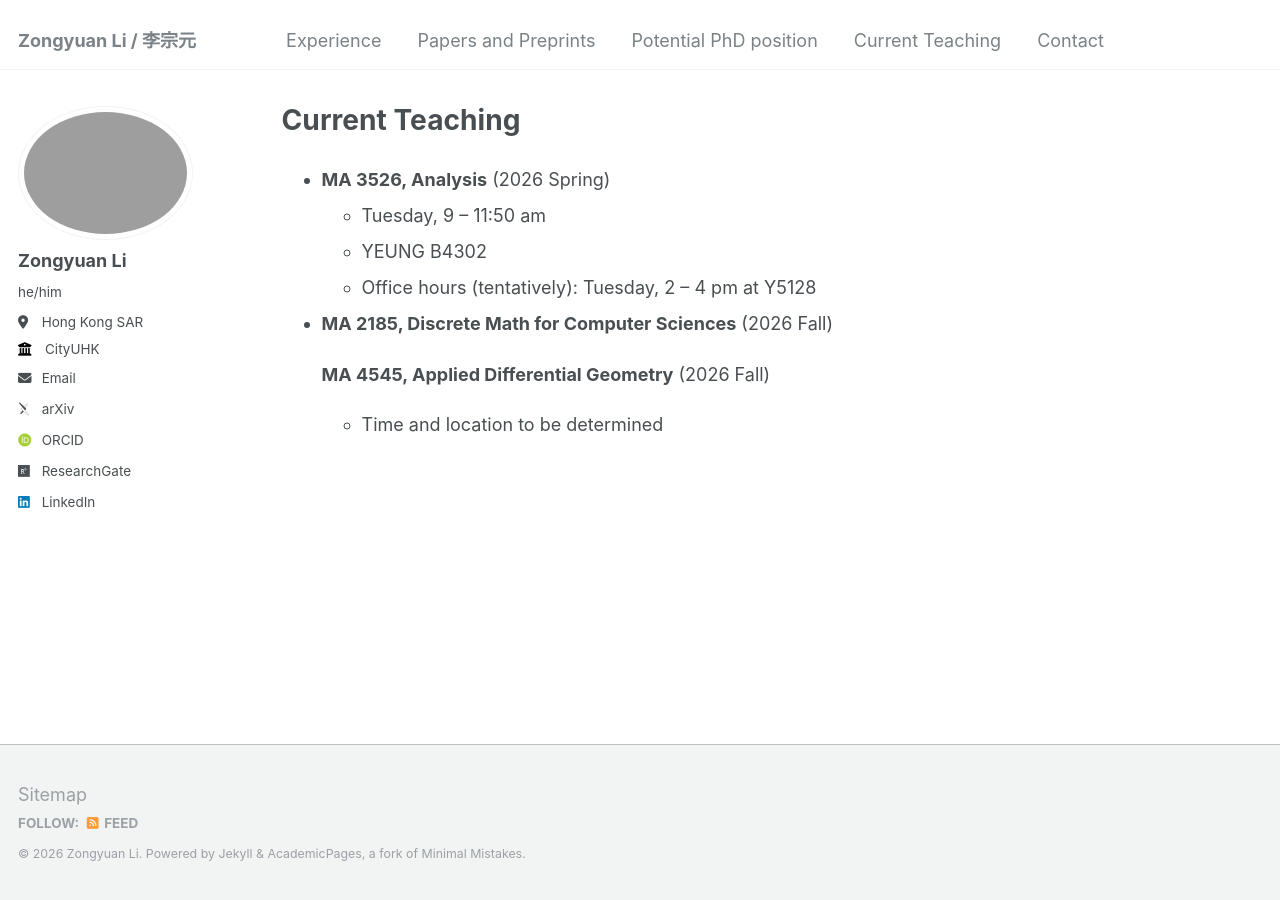
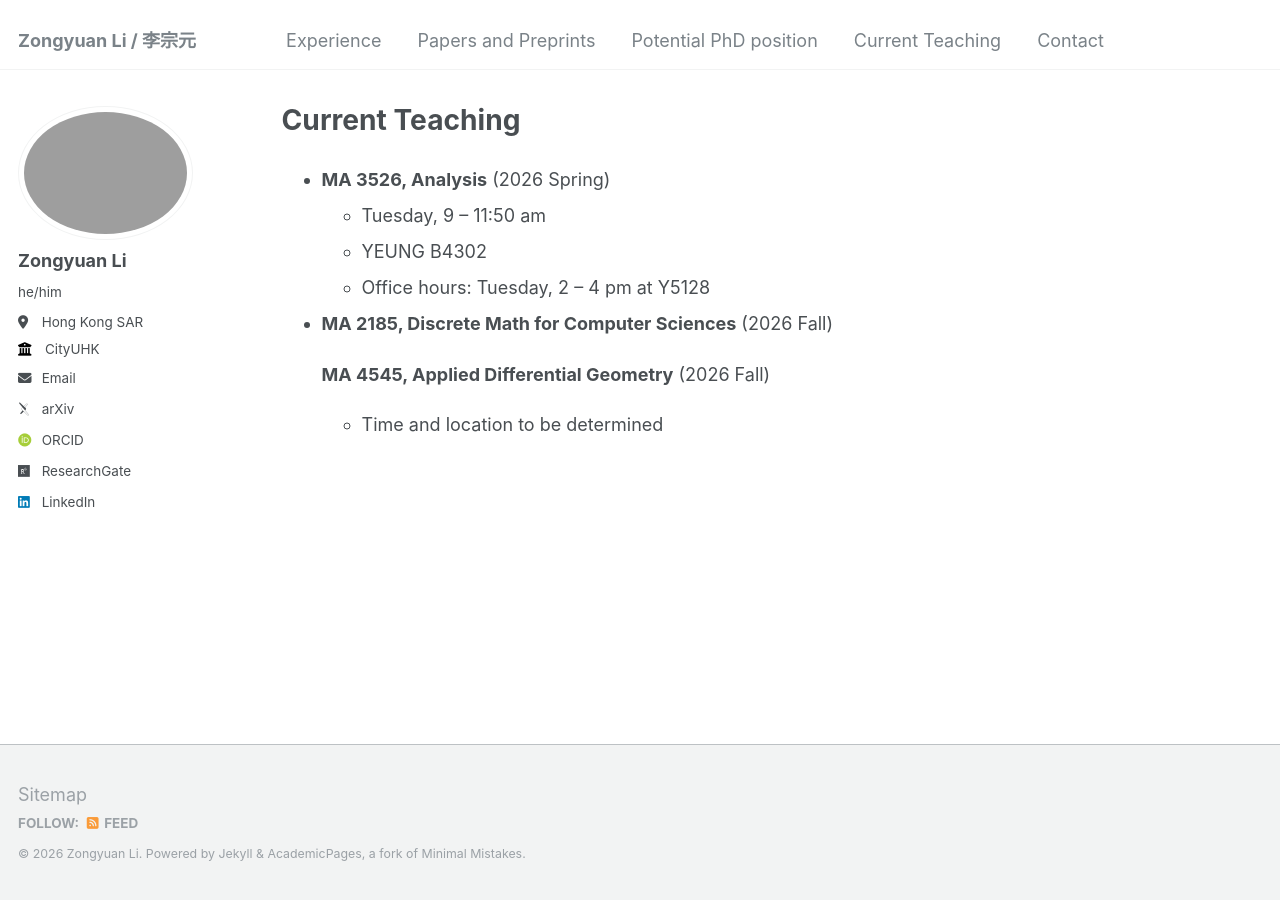
Before and after one commit to zongyuan-li/zongyuan-li.github.io, a Jekyll site: the page built from _pages/CurrentTeaching.md, in a window 1280 px wide. Built offline with Jekyll 4.4.1, drawn with Linux system fonts in a browser that asks for light colours; some web fonts are replaced.

Commit message:
Update CurrentTeaching.md

```diff
--- a/_pages/CurrentTeaching.md
+++ b/_pages/CurrentTeaching.md
@@ -13,7 +13,7 @@ redirect_from:
   * **MA 3526, Analysis** (2026 Spring)
        * Tuesday, 9 -- 11:50 am
        * YEUNG B4302
-       * Office hours (tentatively): Tuesday, 2 -- 4 pm at Y5128
+       * Office hours: Tuesday, 2 -- 4 pm at Y5128
   * **MA 2185, Discrete Math for Computer Sciences** (2026 Fall)
 
     **MA 4545, Applied Differential Geometry** (2026 Fall)
```
